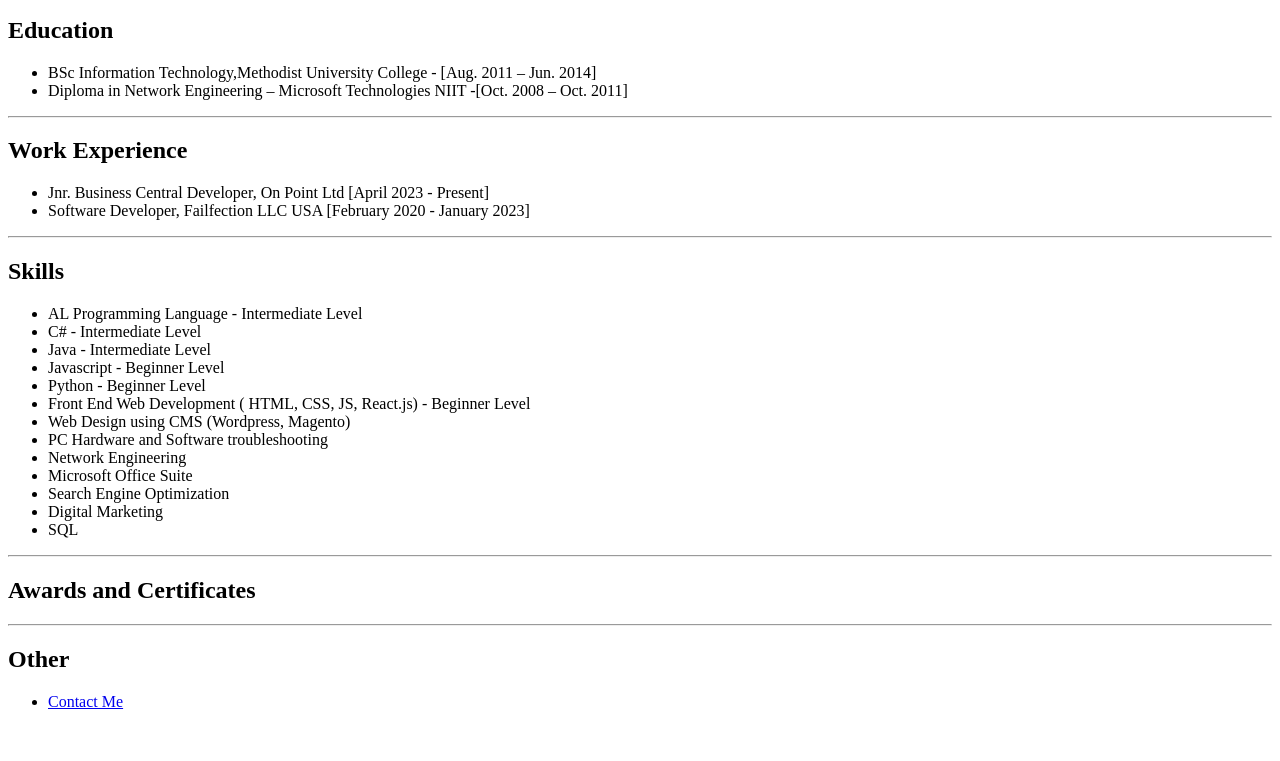
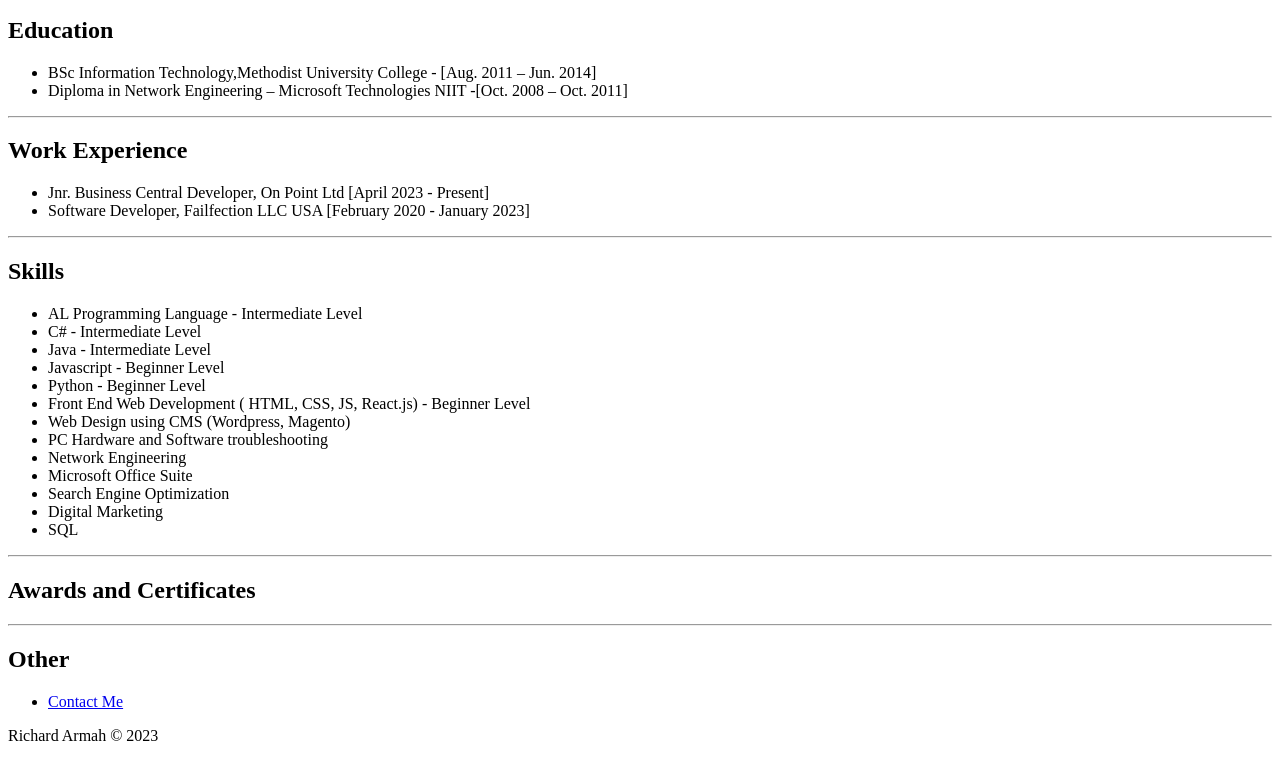
Before and after one commit to richinarm/SimpleCVProject, a plain HTML site: page index.html in a window 1280 px wide. Shown: the part 404-1165 px from the top of the page. Before the commit the page ends 1131 px from the top, so only its background shows below. Drawn offline with Linux system fonts and the light colour scheme.

Commit message:
Add files via upload

```diff
--- a/index.html
+++ b/index.html
@@ -60,5 +60,7 @@
         </ul>
         </p>
 </body>
-
+<footer>
+    <p>Richard Armah © 2023</p>
+ </footer>
 </html>
```
